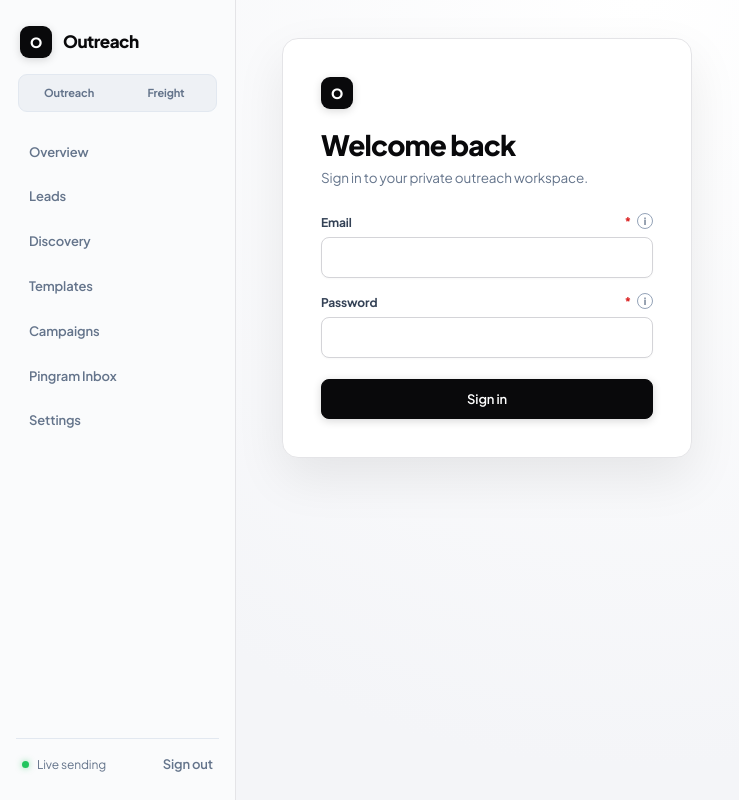
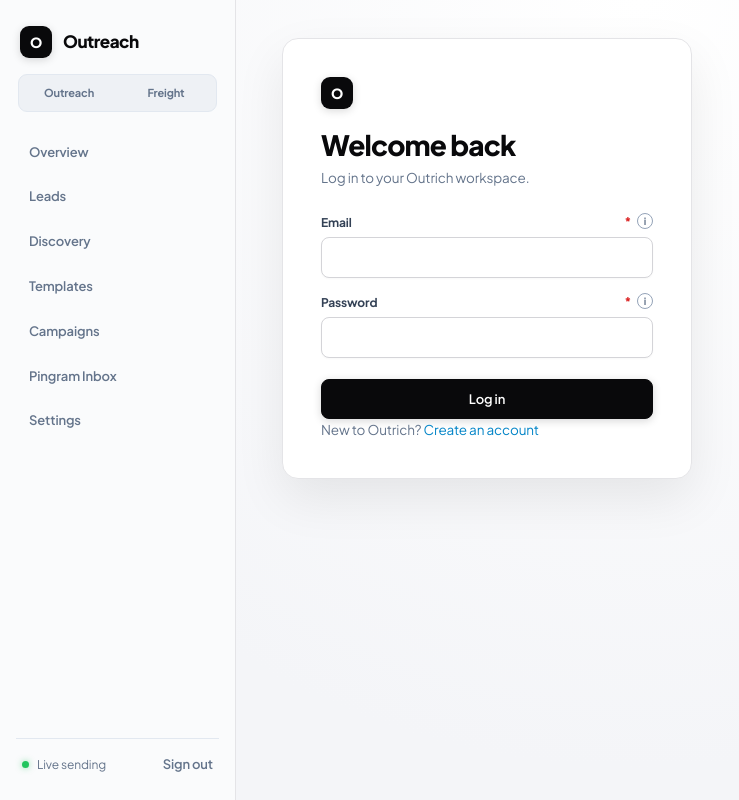
Before and after one commit to I-Johnson/Outrich, a FastAPI app: template app/web/templates/login.html in a window 1280 px wide. Shown: the whole page, without its empty margins (0-739 px from the left). Run offline with FastAPI, Linux system fonts and the light colour scheme; the template is opened without the code that fills it, so the values that code supplies are empty; the visitor is signed in with stand-in values (Sample User, id 1); parts of the project's set-up code (start-up, migrations or seed data) failed here and were passed over.

Commit message:
Turn login into the user login page

```diff
--- a/app/web/templates/login.html
+++ b/app/web/templates/login.html
@@ -1,4 +1,5 @@
-{% extends "base.html" %}{% block title %}Admin login{% endblock %}{% block content %}
-<div class="login-card"><div class="logo">O</div><h1>Welcome back</h1><p>Sign in to your private outreach workspace.</p>{% if error %}<div class="error">{{error}}</div>{% endif %}
-<form method="post" action="/login"><label>Email<input type="email" name="email" autocomplete="username" required></label><label>Password<input type="password" name="password" autocomplete="current-password" required></label><button>Sign in</button></form></div>
+{% extends "base.html" %}{% block title %}Log in · Outrich{% endblock %}{% block content %}
+<div class="login-card"><div class="logo">O</div><h1>Welcome back</h1><p>Log in to your Outrich workspace.</p>{% if error %}<div class="error">{{error}}</div>{% endif %}
+<form method="post" action="/login"><label>Email<input type="email" name="email" autocomplete="username" required></label><label>Password<input type="password" name="password" autocomplete="current-password" required></label><button>Log in</button></form>
+<p class="auth-switch">New to Outrich? <a href="/signup">Create an account</a></p></div>
 {% endblock %}
```
